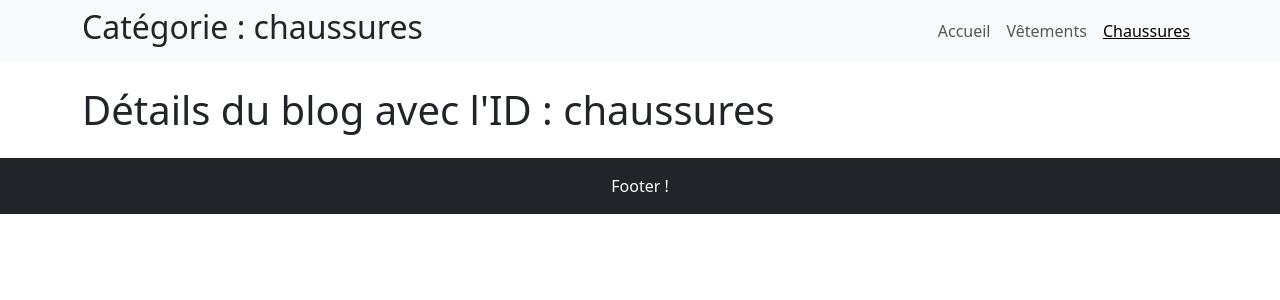
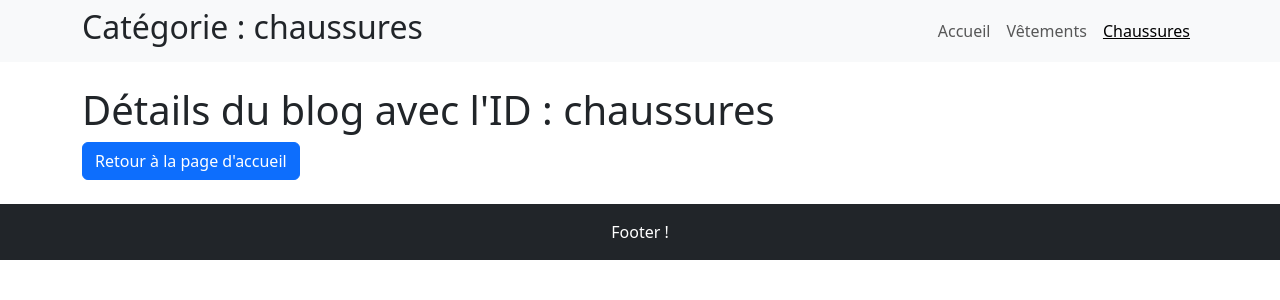
Before and after one commit to Yacoubbeltanivelle/React---Navigation-authentification-et-persistance, a React (Vite) app: page /category/chaussures in a window 1280 px wide. Shown: the top 300 px of the page. Built offline with nearby package versions, Linux system fonts and the light colour scheme.

Commit message:
ACTIVITE 8 : Retourner à la page d’accueil

```diff
--- a/src/pages/Category.jsx
+++ b/src/pages/Category.jsx
@@ -1,10 +1,20 @@
 import { useParams } from "react-router";
+import Button from "react-bootstrap/Button";
+import { useNavigate } from "react-router";
 
 function Category() {
   const { categoryId } = useParams();
+  const navigate = useNavigate();
+
+  const returnHome = () => {
+    navigate("/");
+  };
   return (
     <div>
       <h1>Détails du blog avec l'ID : {categoryId}</h1>
+      <Button onClick={returnHome} variant="primary">
+        Retour à la page d'accueil
+      </Button>
     </div>
   );
 }
```
